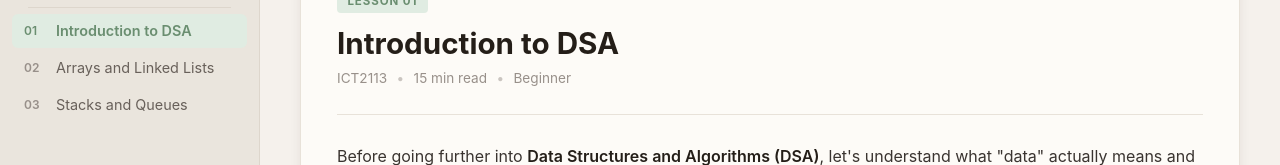
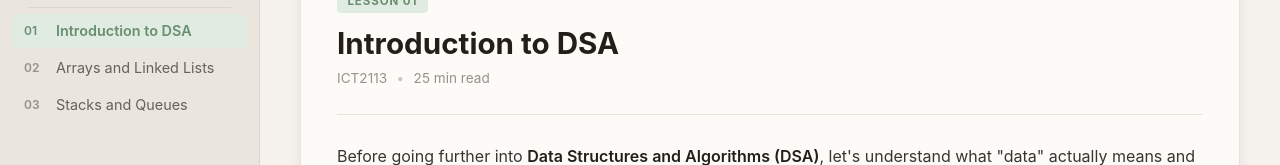
Before and after one commit to DasinduDilvan/MNotes, a React (Vite) app: page /ict2113 in a window 1280 px wide. Shown: the part 136-301 px from the top of the page. Built offline with nearby package versions, Linux system fonts and the light colour scheme.

Commit message:
feat: update lesson meta-info to reflect accurate reading time for DSA introduction

```diff
--- a/src/content/ict2113.js
+++ b/src/content/ict2113.js
@@ -9,7 +9,7 @@ export const lessons = [
   content: `
 <span class="lesson-badge">LESSON 01</span>
 <h1>Introduction to DSA</h1>
-<div class="meta-info">ICT2113 <span>&bull;</span> 15 min read <span>&bull;</span> Beginner</div>
+<div class="meta-info">ICT2113 <span>&bull;</span> 25 min read</div>
 
 <p>Before going further into <strong>Data Structures and Algorithms (DSA)</strong>, let's understand what "data" actually means and why organizing it well matters so much in computer science.</p>
 
```
